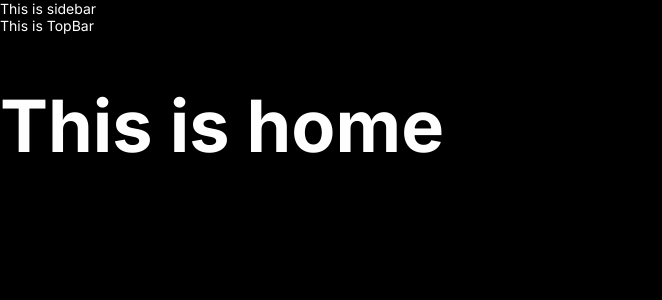
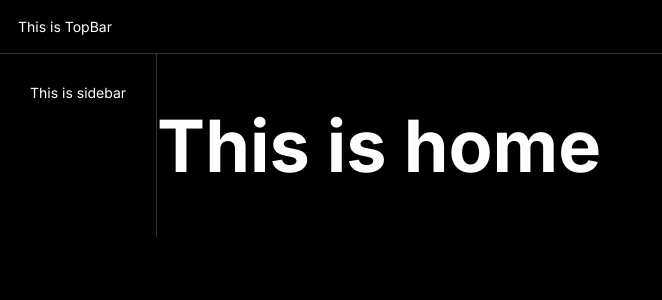
Before and after one commit to codeonec/theproject, a Next.js app: page / in a window 1280 px wide. Shown: the top 300 px of the page, without its empty margins (0-662 px from the left). Built offline with nearby package versions, Linux system fonts and the light colour scheme.

Commit message:
changed styles

```diff
--- a/components/SideBar/index.js
+++ b/components/SideBar/index.js
@@ -1,6 +1,17 @@
 const SideBar = () => {
     return(
-        <div className="sidebar">This is sidebar</div>
+        <div>
+            <style jsx>
+                {`
+                    .sidebar{
+                        padding: 30px;
+                        border-right: 1px solid var(--border);
+                        min-height: 100%;
+                    }
+                `}
+            </style>
+            <div className="sidebar">This is sidebar</div>
+        </div>
     )
 }
 export default SideBar
--- a/components/TopBar/index.js
+++ b/components/TopBar/index.js
@@ -1,6 +1,16 @@
 const TopBar = () => {
     return(
-        <div className="topbar">This is TopBar</div>
+        <div>
+            <style jsx>
+                {`
+                    .topbar{
+                        padding: 18px;
+                        border-bottom: 1px solid var(--border);
+                    }
+                `}
+            </style>
+            <div className="topbar">This is TopBar</div>
+        </div>
     )
 }
 export default TopBar
--- a/pages/_app.js
+++ b/pages/_app.js
@@ -6,10 +6,19 @@ import { useRouter } from 'next/router'
 function MyApp({ Component, pageProps }) {
   const router = useRouter()
   return (
-    <div className='app_container'>
-      {router.pathname !== '/sign_in' && <SideBar />}
+    <div>
+      <style jsx>
+          {`
+            .app_container{
+              display: flex;
+            }
+          `}
+      </style>
       {router.pathname !== '/sign_in' && <TopBar />}
-      <Component {...pageProps} />
+      <div className='app_container'>
+        {router.pathname !== '/sign_in' && <SideBar />}
+        <Component {...pageProps} />
+      </div>
     </div>
   )
 }
```
